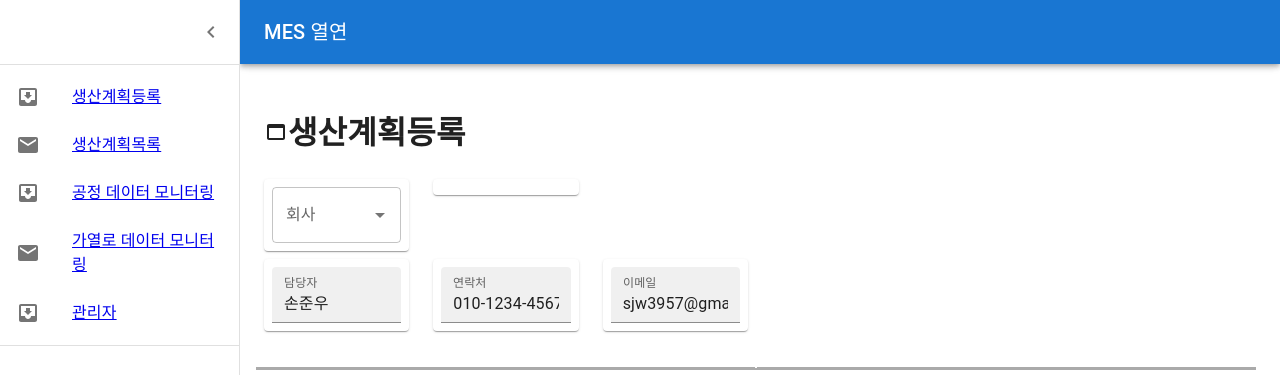
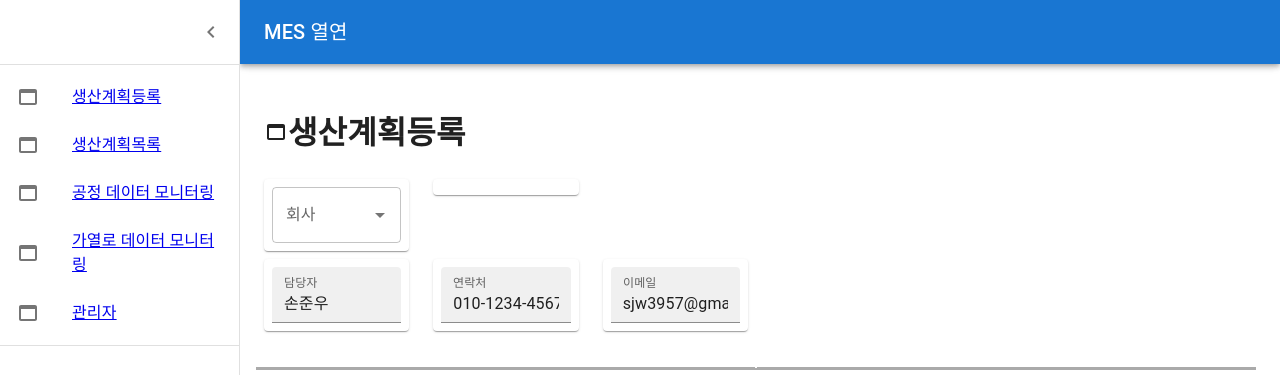
Before and after one commit to Shon-BH/React-Management, a React (Create React App) app: page / in a window 1280 px wide. Both pictures are taken after a click on the button 32 px from the left and 32 px from the top of the page. Shown: the top 375 px of the page. Built offline with nearby package versions, Linux system fonts and the light colour scheme.

Commit message:
목록 아이콘 수정

```diff
--- a/src/PersistentDrawerLeft.js
+++ b/src/PersistentDrawerLeft.js
@@ -12,11 +12,10 @@
 import MenuIcon from '@mui/icons-material/Menu';
 import ChevronLeftIcon from '@mui/icons-material/ChevronLeft';
 import ChevronRightIcon from '@mui/icons-material/ChevronRight';
+import WebAssetIcon from '@mui/icons-material/WebAsset';
 import ListItem from '@mui/material/ListItem';
 import ListItemIcon from '@mui/material/ListItemIcon';
 import ListItemText from '@mui/material/ListItemText';
-import InboxIcon from '@mui/icons-material/MoveToInbox';
-import MailIcon from '@mui/icons-material/Mail';
 import NestedGrid from './NestedGrid';
 import { Link } from 'react-router-dom';
 import Inbox from './routes/Inbox';
@@ -151,7 +150,7 @@
           {subMenuList.map((obj, index) => (
               <ListItem button key={obj.text}>
                   <ListItemIcon>
-                    {index % 2 === 0 ? <InboxIcon /> : <MailIcon />}
+                    <WebAssetIcon/>
                   </ListItemIcon>
                   <Link to={obj.link}>
                     <ListItemText primary={obj.text} />
--- a/src/PlanList.js
+++ b/src/PlanList.js
@@ -107,6 +107,5 @@
             <h1><FormatListBulletedIcon />상세정보</h1>
                 <OrderTable/>
         </Box>
-
     );
 }
```
